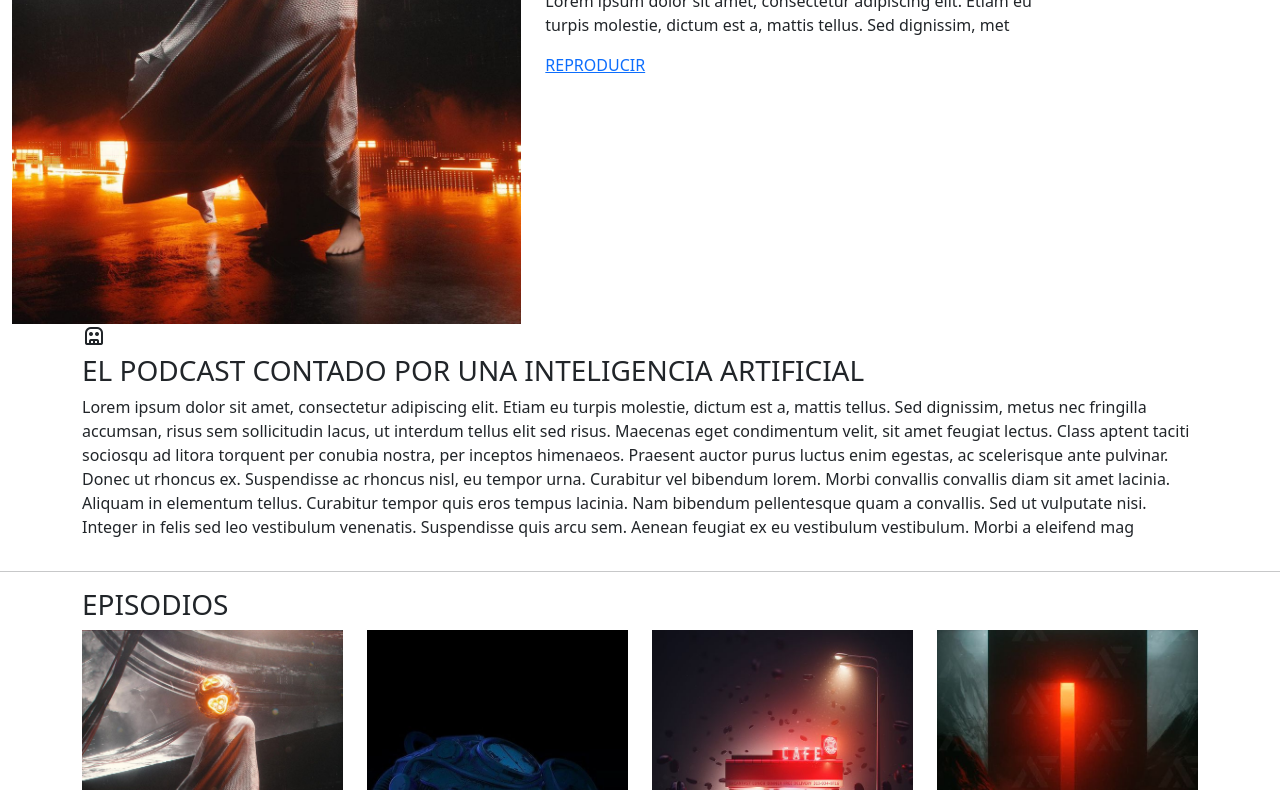
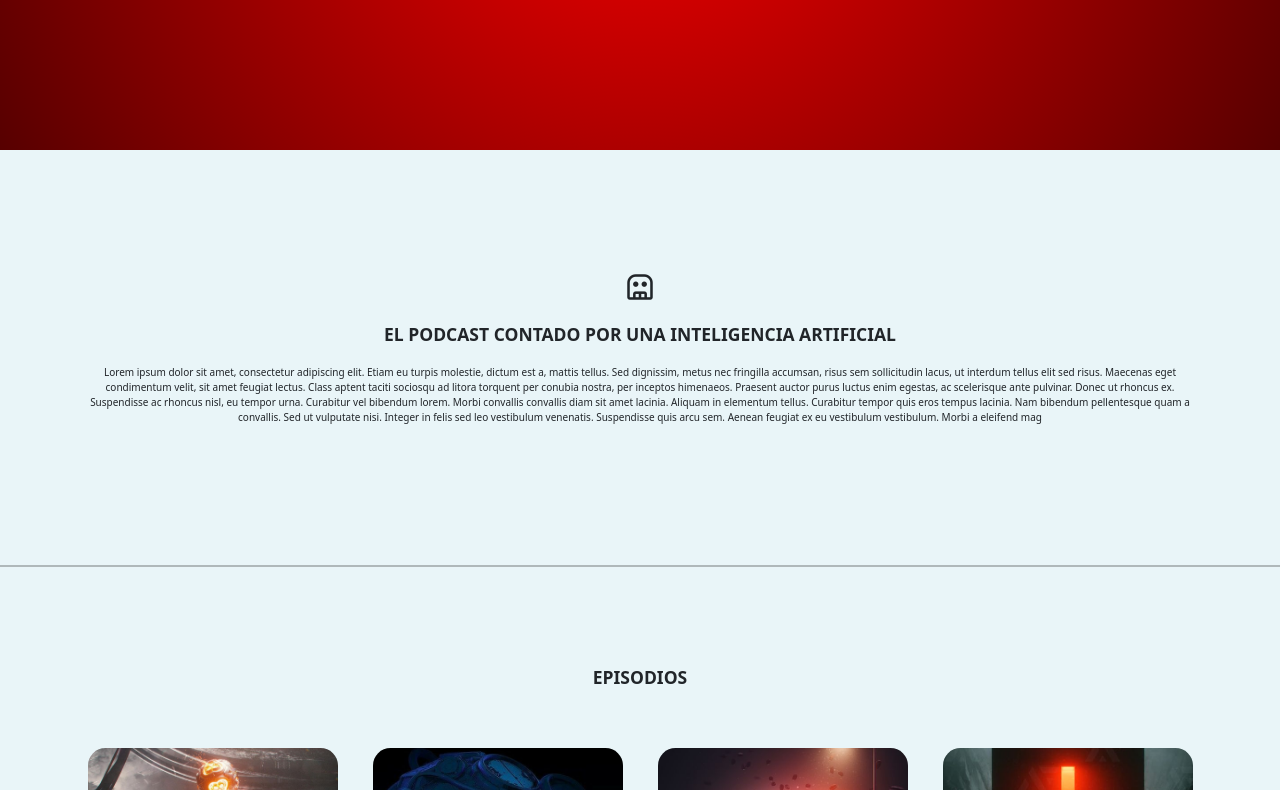
Before and after one commit to Pablo-f42/coder_act_3, a website: page index.html in a window 1280 px wide. Shown: the part 659-1449 px from the top of the page. Drawn offline with nearby package versions, Linux system fonts and the light colour scheme.

Commit message:
cambios en estilos

```diff
--- a/scss/_colors.scss
+++ b/scss/_colors.scss
@@ -1,8 +1,8 @@
 
-$primary: #570000;
+$co_primary: #570000;
 
-$secondary: #f3f3f3;
+$co_secondary: #f3f3f3;
 
-$text: #252525;
+$co_text: #252525;
 
-$emphasis: #b7b7b7
+$co_emphasis: #b7b7b7;
--- a/scss/_fonts.scss
+++ b/scss/_fonts.scss
@@ -1,21 +1,33 @@
 
 
-$tex_primary: (
-    font-family: nunito sans, sans-serif,
-    font-weight: 900,
-    font-size: 3.5rem );
+$tex_nun: (
+    "nunito sans", sans-serif
+);
 
-$tex_secondary: (
-    font-family: nunito sans, sans-serif,
-    font-weight: 600,
-    font-size: 1.7rem );
+$tex_wei_black: (
+    900
+);
 
-$tex_pharagraph: (
-    font-family: nunito sans, sans-serif,
-    font-weight: 400,
-    font-size: 1.7rem );
+$tex_wei_bold: (
+    600
+);
 
-$tex_emphasis: (
-    font-family: nunito sans, sans-serif,
-    font-weight: 4¡100,
-    font-size: 1.3rem );
+$tex_wei_regular: (
+    400
+);
+
+$tex_wei_light: (
+    200
+);
+
+$tex_hard: (
+    3.5rem
+);
+
+$tex_medium: (
+    1.7rem
+);
+
+$tex_small: (
+    1.3rem
+);
--- /dev/null
+++ b/scss/_reset.scss
@@ -0,0 +1,8 @@
+
+body {
+    background-color: rgb(233, 245, 248);
+}
+
+html {
+    font-size: 62.5%;
+}
--- a/scss/main.scss
+++ b/scss/main.scss
@@ -1,44 +1,11 @@
+
+@import url('https://fonts.googleapis.com/css2?family=Nunito+Sans:wght@200;400;600;900&display=swap');
+@import "reset";
 @import "colors";
 @import "fonts";
 
-@import url('https://fonts.googleapis.com/css2?family=Nunito+Sans:wght@200;400;600;900&display=swap');
-
-
-body {background-color: rgb(233, 245, 248);}
-
-html {
-    font-size: 62.5%;
-}
-
-h1,
-h2,
-h3,
-h4,
-h5,
-p {
-    font-family: nunito sans, sans-serif;
-}
-
-h1 {
-    font-weight: 900;
-    font-size: 3.5rem;
-
-}
-
-h3 {
-    font-weight: 400;
-    font-size: 1.6rem;
-
-}
-
-p {
-    font-weight: 400;
-    font-size: 1.7rem;
-
-}
-
 .menu {
-    background-color: #570000;
+    background-color: $co_primary;
 
 }
 
@@ -52,11 +19,11 @@ p {
 .list-menu {
 
     width: 600px;
-    font-family: nunito sans, sans-serif;
+    font-family: $tex_nun;
+    font-weight: $tex_wei_regular;
+    font-size: $tex_medium;
     list-style-type: none ;
-    font-size: 1.3rem;
-    font-weight: 400;
-    color: #efefef;
+    color: $co_secondary;
     margin: 0px;
     display: flex;
     flex-direction: row;
@@ -85,7 +52,7 @@ p {
   }
 
 .hero {
-    background-image: url(./img/HERO_BKG.jpg);
+    background-image: radial-gradient(circle at center, #ff0000, $co_primary);
     height: 90vh;
     background-position: center;
     background-repeat: no-repeat;
@@ -167,10 +134,17 @@ p {
 }
 
 .hero-info {
-    color: white;
+    font-family: $tex_nun;
+    font-weight: $tex_wei_black;
+    font-size: $tex_hard;
+    color: $co_secondary;
 }
 
 .hero-info-p {
+    font-family: $tex_nun;
+    font-weight: $tex_wei_bold;
+    font-size: $tex_medium;
+    color: $co_secondary;
     width: 500px;
 }
 
```
Also changed, not shown: css/main.css, 1 other file.
